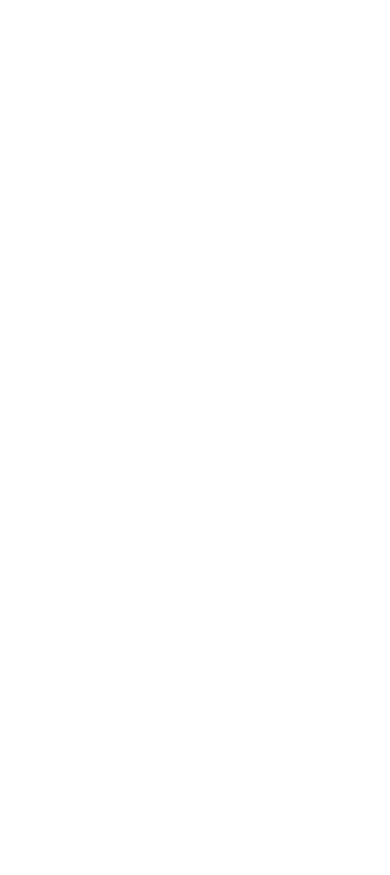
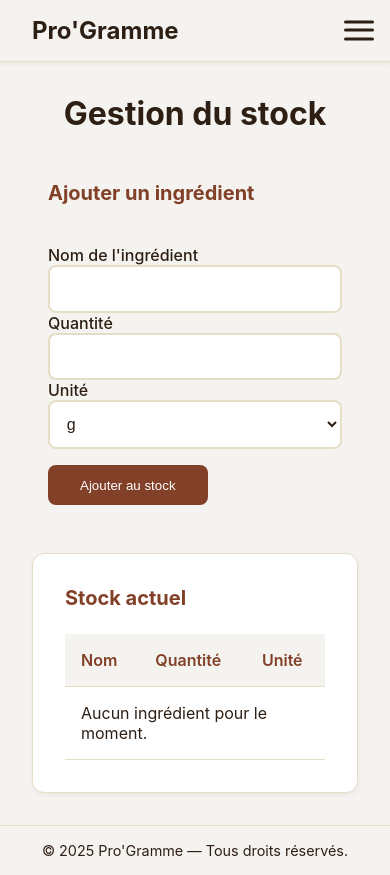
Before and after one commit to Hemmy-Lola/Pro-Gramme, a plain HTML site: page html/stock.html in a window 390 px wide. Before the commit the page ends 844 px from the top, so only its background shows below. Drawn offline with Linux system fonts and the light colour scheme.

Commit message:
feat: add css + menu for stock page

```diff
--- a/css/style.css
+++ b/css/style.css
@@ -1,4 +1,3 @@
-/* Style de base */
 :root {
     --color-background: #F5F3EF;
     --color-card: #FFFFFF;
@@ -27,6 +26,58 @@ body {
   min-height: 100%;
 }
 
+/* Dark mode */
+@media (prefers-color-scheme: dark) {
+  :root {
+    --color-background: #1E1E1E;
+    --color-card: #2D2D2D;
+    --color-text: #FFFFFF;
+    --color-accent: #FF9800;
+    --color-accent-hover: #FFA726;
+    --color-border: #3C3C3C;
+  }
+
+  body {
+    background-color: var(--color-background);
+    color: var(--color-text);
+  }
+
+  .site-header,
+  footer {
+    background-color: var(--color-background);
+  }
+
+  section,
+  aside {
+    background-color: var(--color-card);
+  }
+}
+/* Mode contraste : Pour les personnes mayvoyantes ou ayant des déficiences au niveau de la vision */
+@media (forced-colors: active) {
+  :root {
+    --color-background: Window;
+    --color-card: Window;
+    --color-text: WindowText;
+    --color-accent: Highlight;
+    --color-accent-hover: HighlightText;
+    --color-border: ButtonFace;
+  }
+
+  body {
+    background-color: var(--color-background);
+    color: var(--color-text);
+  }
+
+  .site-header,
+  footer {
+    background-color: var(--color-background);
+  }
+
+  section,
+  aside {
+    background-color: var(--color-card);
+  }
+}
 .site-header {
   background-color: var(--color-background);
   border-bottom: 1px solid var(--color-border);
@@ -110,6 +161,9 @@ aside {
   height: 280px;
   overflow-y: auto;
 }
+h1{
+  text-align: center;
+}
 
 h2 {
   font-size: 1.25rem;
@@ -130,33 +184,37 @@ li {
 a.cta {
     display: inline-block;
     margin-top: 1rem;
-  padding: 0.5rem 1rem;
+    padding: 0.8rem 2rem;
     background-color: var(--color-accent);
     color: #fff;
     text-decoration: none;
-  border-radius: 4px;
+    border-radius: 0.5rem;
+    border: none;
+    cursor: pointer;
+    font-weight: 500;
     transition: background-color 0.3s;
 }
 
 a.cta:hover {
-  background-color: var(--color-text);
+    background-color: var(--color-accent-hover);
 }
 
 .cta {
     display: inline-block;
     margin-top: 1rem;
-  padding: 0.5rem 1rem;
+    padding: 0.8rem 2rem;
     background-color: var(--color-accent);
     color: #fff;
     text-decoration: none;
-  border-radius: 4px;
+    border-radius: 0.5rem;
+    border: none;
+    cursor: pointer;
+    font-weight: 500;
     transition: background-color 0.3s;
-  border:none;
-  cursor: pointer;
 }
 
 .cta:hover {
-  background-color: var(--color-text);
+    background-color: var(--color-accent-hover);
 }
 
 footer {
@@ -248,8 +306,10 @@ footer {
   margin-bottom: 0.5rem;
 }
 
+.calculator-form-section input,
 .calculator-form-section select,
-.calculator-form-section input {
+.stock-form-section input,
+.stock-form-section select {
     width: 100%;
     padding: 0.8rem;
     background-color: var(--color-card);
@@ -260,8 +320,10 @@ footer {
     transition: border-color 0.3s ease;
 }
 
+.calculator-form-section input:focus,
 .calculator-form-section select:focus,
-.calculator-form-section input:focus {
+.stock-form-section input:focus,
+.stock-form-section select:focus {
     outline: none;
     border-color: var(--color-accent);
 }
@@ -281,6 +343,149 @@ footer {
   padding: 2rem;
   box-shadow: 0 2px 4px rgba(0, 0, 0, 0.05);
   border: 1px solid var(--color-border);
+}
+
+.stock-container {
+    padding: 2rem;
+    width: 100%;
+    max-width: 1400px;
+    margin: 0 auto;
+    display: flex;
+    flex-direction: column;
+    gap: 2rem;
+}
+
+.stock-layout {
+    display: grid;
+    gap: 3rem;
+    align-items: start;
+    position: relative;
+    grid-template-columns: repeat(2, 1fr);
+    grid-template-rows: auto;
+}
+
+.stock-form-section {
+    background-color: transparent;
+    border:none;
+    box-shadow: none;
+    display: flex;
+    flex-direction: column;
+    gap: 1.5rem;
+    padding: 1rem;
+}
+
+.stock-form-section label {
+    color: var(--color-text);
+    font-weight: 500;
+    margin-bottom: 0.5rem;
+}
+
+.stock-form-section input,
+.stock-form-section select {
+    width: 100%;
+    padding: 0.8rem;
+    background-color: var(--color-card);
+    border: 2px solid var(--color-border);
+    border-radius: 0.5rem;
+    color: var(--color-text);
+    font-size: 1rem;
+    transition: border-color 0.3s ease;
+}
+
+.stock-form-section input:focus,
+.stock-form-section select:focus {
+    outline: none;
+    border-color: var(--color-accent);
+}
+
+.stock-layout::before {
+    content: '';
+    grid-column: 2;
+    background-color: var(--color-border);
+    width: 1px;
+    height: 100%;
+    align-self: stretch;
+}
+
+.stock-results {
+    background-color: var(--color-card);
+    border-radius: 0.75rem;
+    padding: 2rem;
+    box-shadow: 0 2px 4px rgba(0, 0, 0, 0.05);
+    border: 1px solid var(--color-border);
+}
+
+.stock-results table {
+    width: 100%;
+    border-collapse: collapse;
+    margin-top: 1.5rem;
+    background-color: var(--color-card);
+}
+
+.stock-results th,
+.stock-results td {
+    padding: 1rem;
+    text-align: left;
+    border-bottom: 1px solid var(--color-border);
+}
+
+.stock-results th {
+    font-weight: 600;
+    color: var(--color-accent);
+    background-color: var(--color-background);
+}
+
+.stock-results tr:nth-child(even) {
+    background-color: var(--color-background);
+}
+
+.stock-results tr:hover {
+    background-color: var(--color-border);
+    transition: background-color 0.3s ease;
+}
+
+.stock-results [role="alert"] {
+    margin-top: 1rem;
+    padding: 1rem;
+    background-color: #FEE2E2;
+    color: #991B1B;
+    border: 1px solid #FCA5A5;
+    border-radius: 0.5rem;
+}
+
+@media (prefers-color-scheme: dark) {
+    .stock-results th {
+        background-color: var(--color-card);
+    }
+
+    .stock-results tr:nth-child(even) {
+        background-color: var(--color-background);
+    }
+
+    .stock-results [role="alert"] {
+        background-color: #7F1D1D;
+        color: #FEE2E2;
+        border-color: #991B1B;
+    }
+}
+
+@media (max-width: 768px) {
+    .stock-layout {
+        grid-template-columns: 1fr;
+        gap: 2rem;
+    }
+
+    .stock-layout::before {
+        display: none;
+    }
+}
+
+@media (prefers-color-scheme: dark) {
+    .stock-form-section input,
+    .stock-form-section select {
+        background-color: var(--color-background);
+        border-color: var(--color-border);
+    }
 }
 
 @media screen and (max-width: 768px) {
@@ -363,58 +568,7 @@ footer {
     height: 500px;
   }
 }
-/* Ajout d'un effet dark mode */
-@media (prefers-color-scheme: dark) {
-  :root {
-    --color-background: #1E1E1E;
-    --color-card: #2D2D2D;
-    --color-text: #FFFFFF;
-    --color-accent: #FF9800;
-    --color-accent-hover: #FFA726;
-    --color-border: #3C3C3C;
-  }
 
-  body {
-    background-color: var(--color-background);
-    color: var(--color-text);
-  }
-
-  .site-header,
-  footer {
-    background-color: var(--color-background);
-  }
-
-  section,
-  aside {
-    background-color: var(--color-card);
-  }
-}
-/* Mode contraste : Pour les personnes mayvoyantes ou ayant des déficiences au niveau de la vision */
-@media (forced-colors: active) {
-  :root {
-    --color-background: Window;
-    --color-card: Window;
-    --color-text: WindowText;
-    --color-accent: Highlight;
-    --color-accent-hover: HighlightText;
-    --color-border: ButtonFace;
-  }
-
-  body {
-    background-color: var(--color-background);
-    color: var(--color-text);
-  }
-
-  .site-header,
-  footer {
-    background-color: var(--color-background);
-  }
-
-  section,
-  aside {
-    background-color: var(--color-card);
-  }
-}
 /* Adaptation en fonction de la taille d'écran des users */
 @media print {
   body {
@@ -477,16 +631,13 @@ footer {
 }
 /* Réduction des animations pour les utilisateurs qui préfèrent moins de mouvement */
 @media (prefers-reduced-motion: reduce) {
-  .nav-link {
-    transition: none;
-  }
-
+  .nav-link,
+  .cta,
   a.cta {
     transition: none;
   }
 }
 
-/* Ajout d'un menu burger pour les écrans plus petits */
 @media (max-width: 768px) {
     .site-header {
         justify-content: flex-start;
--- a/html/stock.html
+++ b/html/stock.html
@@ -0,0 +1,136 @@
+<!DOCTYPE html>
+<html lang="fr">
+<head>
+  <meta charset="UTF-8">
+  <title>Stock – Pro'Gramme</title>
+  <meta name="viewport" content="width=device-width, initial-scale=1">
+  <link rel="stylesheet" href="../css/style.css" />
+</head>
+<body>
+    <header class="site-header">
+        <div class="logo">Pro'Gramme</div>
+        <button class="burger-menu" aria-label="Menu">
+            <span></span>
+            <span></span>
+            <span></span>
+        </button>
+        <nav class="nav-menu">
+          <ul>
+            <li><a href="/index.html" class="nav-link">Tableau de bord</a></li>
+            <li><a href="/html/recipes.html" class="nav-link">Recettes</a></li>
+            <li><a href="/html/calculator.html" class="nav-link">Calculateur</a></li>
+            <li><a href="/html/planning.html" class="nav-link">Planning</a></li>
+            <li><a href="/html/stock.html" class="nav-link active">Stock</a></li>
+          </ul>
+        </nav>
+      </header>
+  <main class="stock-container">
+    <h1 class="centered-title">Gestion du stock</h1>
+
+    <div class="stock-layout">
+        <section class="stock-form-section" aria-labelledby="form-titre">
+      <h2 id="form-titre">Ajouter un ingrédient</h2>
+      <form id="form-ajout" aria-describedby="info-form">
+        <label for="nom">Nom de l'ingrédient</label>
+        <input type="text" id="nom" name="nom" required>
+
+        <label for="quantite">Quantité</label>
+        <input type="number" id="quantite" name="quantite" min="0" step="any" required>
+
+        <label for="unite">Unité</label>
+        <select id="unite" name="unite">
+          <option value="g">g</option>
+          <option value="ml">ml</option>
+          <option value="unité">unité</option>
+        </select>
+
+        <button type="submit" class="cta">Ajouter au stock</button>
+      </form>
+    </section>
+
+    <section class="stock-results" aria-labelledby="table-titre">
+      <h2 id="table-titre">Stock actuel</h2>
+      <div id="message" role="alert" style="display:none;"></div>
+      <table aria-label="Tableau des ingrédients en stock">
+        <thead>
+          <tr>
+            <th>Nom</th>
+            <th>Quantité</th>
+            <th>Unité</th>
+          </tr>
+        </thead>
+        <tbody id="table-stock">
+          <tr><td colspan="3">Aucun ingrédient pour le moment.</td></tr>
+        </tbody>
+      </table>
+    </section>
+    </div>
+  </main>
+
+  <noscript>
+    <div role="alert" style="background:#f4f4f4; color:#000; padding:1rem; border:1px solid #000; margin-top:1rem;">
+      ⚠️ JavaScript est désactivé. L’ajout et la mise à jour du stock nécessitent JavaScript pour fonctionner.
+    </div>
+  </noscript>
+
+  <script>
+    // Fichier JS minimal directement dans la page pour éviter les requêtes
+    const form = document.getElementById('form-ajout');
+    const tableBody = document.getElementById('table-stock');
+    const message = document.getElementById('message');
+
+    const stock = {};
+
+    function afficherStock() {
+      tableBody.innerHTML = '';
+      const entries = Object.values(stock);
+
+      if (entries.length === 0) {
+        tableBody.innerHTML = '<tr><td colspan="3">Aucun ingrédient pour le moment.</td></tr>';
+        return;
+      }
+
+      for (const ingr of entries) {
+        const row = document.createElement('tr');
+        row.innerHTML = `
+          <td>${ingr.nom}</td>
+          <td>${ingr.quantite}</td>
+          <td>${ingr.unite}</td>
+        `;
+        tableBody.appendChild(row);
+      }
+    }
+
+    form.addEventListener('submit', e => {
+      e.preventDefault();
+      const nom = document.getElementById('nom').value.trim();
+      const quantite = parseFloat(document.getElementById('quantite').value);
+      const unite = document.getElementById('unite').value;
+
+      if (!nom || isNaN(quantite) || quantite <= 0) {
+        message.style.display = 'block';
+        message.textContent = 'Veuillez entrer un nom et une quantité valide.';
+        return;
+      }
+
+      message.style.display = 'none';
+      const cle = `${nom.toLowerCase()}|${unite}`;
+      if (stock[cle]) {
+        stock[cle].quantite += quantite;
+      } else {
+        stock[cle] = { nom, quantite, unite };
+      }
+
+      form.reset();
+      afficherStock();
+    });
+
+    afficherStock();
+  </script>
+<script src="../js/nav.js"></script>
+</body>
+<footer>
+    <p>&copy; 2025 Pro'Gramme — Tous droits réservés.</p>
+</footer>
+
+</html>
```
Also changed, not shown: html/calculator.html (+1 -1 lines). Lines whose indentation alone changed are shown as unchanged.
